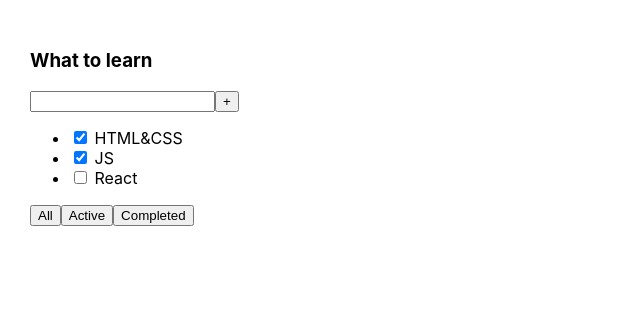
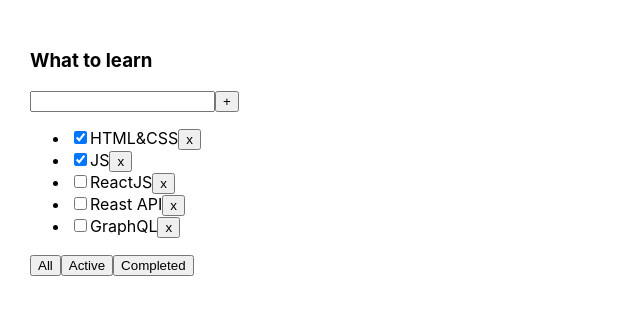
Before and after one commit to dyv21/one-moretodolist, a React (Create React App) app: page / in a window 1280 px wide. Shown: the top 314 px of the page, without its empty margins (0-640 px from the left). Built offline with nearby package versions, Linux system fonts and the light colour scheme.

Commit message:
add component todolist

```diff
--- a/src/App.tsx
+++ b/src/App.tsx
@@ -1,26 +1,28 @@
-import React from 'react';
+import React, {useState} from 'react';
 import './App.css';
+import {TodoList} from "./components/TodoList/TodoList";
+
+
 
 function App() {
+
+    let [tasks, setTasks] = useState([
+        {id: 1, title: "HTML&CSS", isDone: true},
+        {id: 2, title: "JS", isDone: true},
+        {id: 3, title: "ReactJS", isDone: false},
+        {id: 4, title: "Reast API", isDone: false},
+        {id: 5, title: "GraphQL", isDone: false}
+    ])
+
+    const removeTask = (id:number) => {
+        console.log('click')
+        tasks = tasks.filter(task => task.id != id)
+        console.log(tasks)
+    };
+
     return (
         <div className="App">
-            <div>
-                <h3>What to learn</h3>
-                <div>
-                    <input/>
-                    <button>+</button>
-                </div>
-                <ul>
-                    <li><input type="checkbox" checked={true}/> <span>HTML&CSS</span></li>
-                    <li><input type="checkbox" checked={true}/> <span>JS</span></li>
-                    <li><input type="checkbox" checked={false}/> <span>React</span></li>
-                </ul>
-                <div>
-                    <button>All</button>
-                    <button>Active</button>
-                    <button>Completed</button>
-                </div>
-            </div>
+            <TodoList tasks={tasks} removeTask={removeTask} />
         </div>
     );
 }
--- /dev/null
+++ b/src/components/Task/TaskButton.tsx
@@ -0,0 +1,10 @@
+import React from 'react';
+
+type TaskButtonType = {
+  title: string
+  onClickHandler: (id:number)=>void
+
+}
+export const TaskButton = ({title, onClickHandler}:TaskButtonType) => {
+  return <button onClick={()=>onClickHandler}>{title}</button>
+};
--- /dev/null
+++ b/src/components/Task/TaskInput.tsx
@@ -0,0 +1,11 @@
+import React from 'react';
+import {TaskButton} from "./TaskButton";
+
+export const TaskInput = () => {
+  return (
+    <div>
+      <input/>
+      <TaskButton onClickHandler={ ()=> console.log('+')}  title={'+'} />
+    </div>
+  );
+};
--- /dev/null
+++ b/src/components/Task/TaskList.tsx
@@ -0,0 +1,30 @@
+import React from 'react';
+import {TaskButton} from "./TaskButton";
+
+
+export type TaskPropsType = {
+  id: number
+  title: string
+  isDone: boolean
+}
+
+
+export type TasksListPropsType = {
+  tasks: Array<TaskPropsType>
+  removeTask: (id:number) => void
+}
+
+export const TaskList = (props: TasksListPropsType) => {
+  return (
+    <ul>
+      {props.tasks.map(task => (
+        <li key={task.id}>
+          <input type="checkbox" checked={task.isDone}/>
+          <span>{task.title}</span>
+          <button onClick={()=> alert(task.id)} >x</button>
+        </li>
+      )
+      )}
+    </ul>
+  );
+};
--- /dev/null
+++ b/src/components/Task/TaskListTitle.tsx
@@ -0,0 +1,6 @@
+import React from 'react';
+
+type TaskListTitleProps = {
+  title: string
+}
+export const TaskListTitle = ({title}: TaskListTitleProps) => <h3>{title}</h3>;
--- /dev/null
+++ b/src/components/TodoList/TodoList.tsx
@@ -0,0 +1,22 @@
+import React from 'react';
+import {TaskListTitle} from "../Task/TaskListTitle";
+import {TaskInput} from "../Task/TaskInput";
+import {TaskList, TasksListPropsType} from "../Task/TaskList";
+import {TaskButton} from "../Task/TaskButton";
+
+
+export const TodoList = (props: TasksListPropsType) => {
+  return (
+    <div>
+      <TaskListTitle title={'What to learn'}/>
+      <TaskInput/>
+
+      <TaskList tasks={props.tasks} removeTask={props.removeTask}/>
+      <div>
+        <TaskButton onClickHandler={ ()=> console.log('All')} title={'All'}/>
+        <TaskButton onClickHandler={ ()=> console.log('Active')} title={'Active'}/>
+        <TaskButton onClickHandler={ ()=> console.log('Completed')} title={'Completed'}/>
+      </div>
+    </div>
+  );
+};
```
Also changed, not shown: 1 other file (tests, documents, lock files or other folders).
